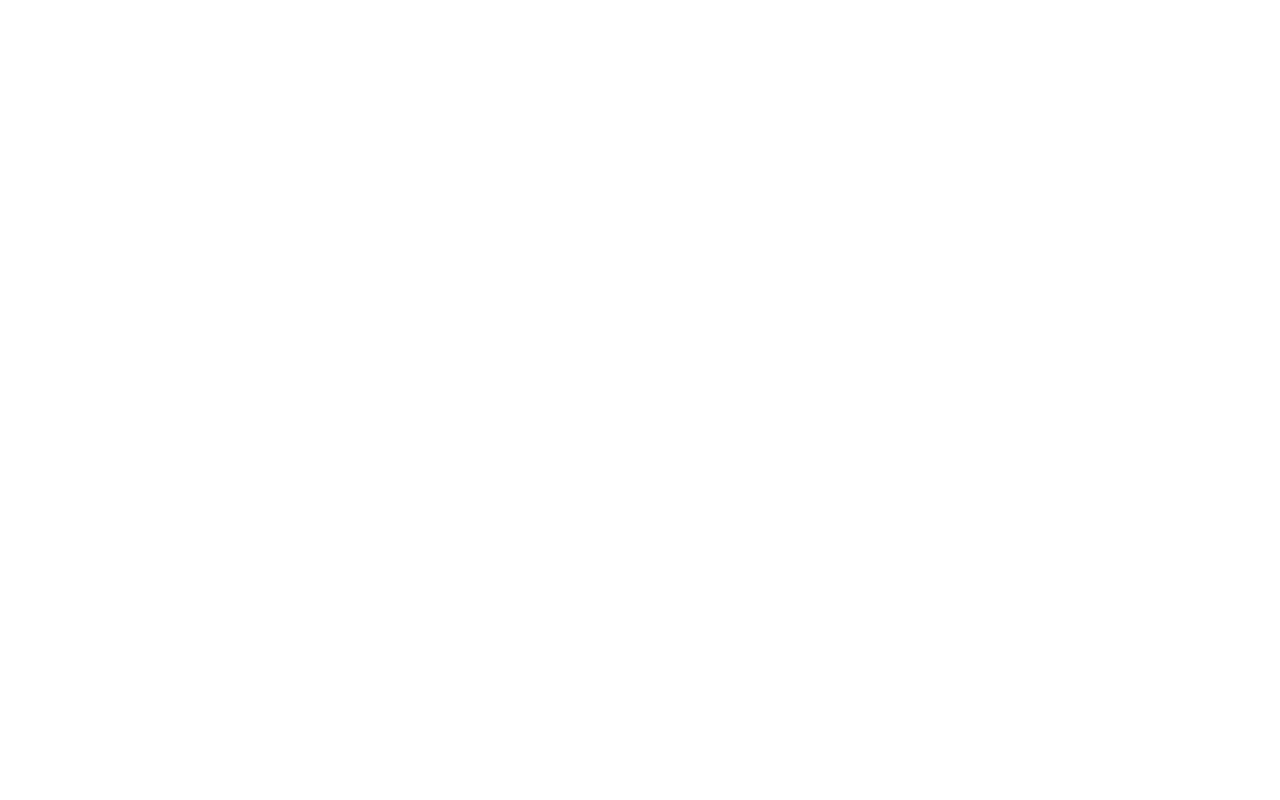
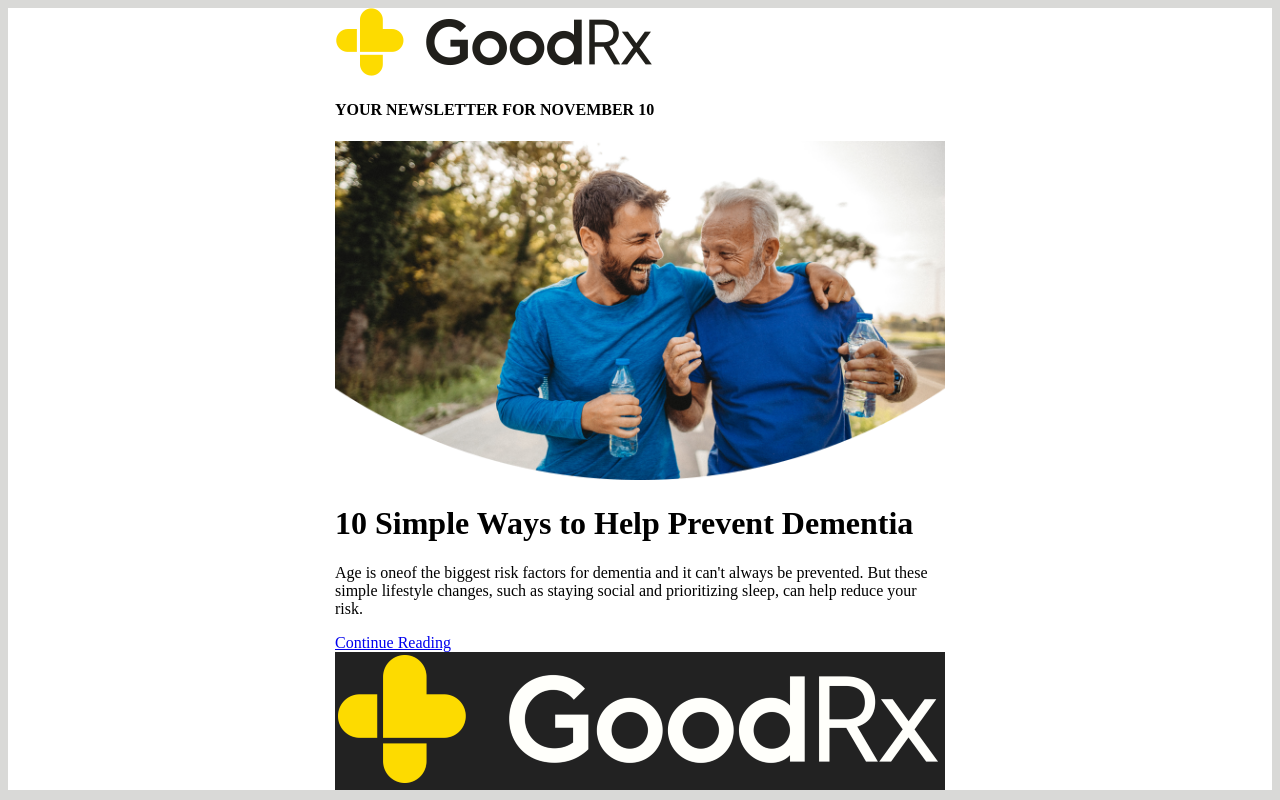
Before and after one commit to michellehoskins/newsletter_email, a plain HTML site: page src/index.html in a window 1280 px wide. Drawn offline with Linux system fonts and the light colour scheme.

Commit message:
Main rows in place

```diff
--- a/src/index.html
+++ b/src/index.html
@@ -6,7 +6,93 @@
     <meta name="viewport" content="width=device-width, initial-scale=1.0">
     <title>GoodRx Email</title>
 </head>
-<body>
+<body style="background: #D9D9D7">
+    <!-- start of htmlemail -->
+    <table style="background: #FFFFFF" class="main-table" width=100% align="center" cellspacing="0" cellpadding="0" border="0" >
+        <tr>
+            <td>
+                <!-- start of container -->
+                <table class="container" width="600" align="center" cellspacing="0" cellpadding="0" border="0">
+                    <!-- start of header -->
+                    <tr>
+                        <td>
+                            <img src="/public/img/goodrx-logo.png" alt="GoodRx Logo">
+                        </td>
+                    </tr>
+                    <!-- end of header -->
+                    <!-- start of subheader -->
+                    <tr>
+                        <td>
+                            <h4>YOUR NEWSLETTER FOR NOVEMBER 10</h4>
+                        </td>
+                    </tr>
+                    <!-- end of subheader -->
+                    <!-- start of header image -->
+                    <tr>
+                        <td>
+                            <img src="/public/img/header-img.png" alt="Header Image" style="width: 100%">
+                        </td>
+                    </tr>
+                    <!-- end of header image -->
+                    <!-- start of title -->
+                    <tr>
+                        <td>
+                            <h1>
+                                10 Simple Ways to Help Prevent Dementia
+                            </h1>
+                            <p>
+                                Age is oneof the biggest risk factors for dementia and it can't always be prevented. But these simple lifestyle changes, such as staying social and prioritizing sleep, can help reduce your risk.
+                            </p>
+                            <a href="#" target="_blank">Continue Reading</a>
+                        </td>
+                    </tr>
+                    <!-- end of title -->
+                    <!-- start of first row -->
+                    <tr>
+                        <td></td>
+                    </tr>
+                    <!-- end of first row -->
+                    <!-- start of second row -->
+                    <tr>
+                        <td></td>
+                    </tr>
+                    <!-- end of second row -->
+                    <!-- start of third row -->
+                    <tr>
+                        <td></td>
+                    </tr>
+                    <!-- end of third row -->
+                    <!-- start of fourth row -->
+                    <tr>
+                        <td></td>
+                    </tr>
+                    <!-- end of fourth row -->
+                    <!-- start of bottom -->
+                        <tr>
+                            <td></td>
+                        </tr>
+                    <!-- end of bottom -->
+                    <!-- start of footer -->
+                        <tr>
+                            <td style="background: #222222">
+                                <table>
+                                    <tr>
+                                        <td>
+                                            <img src="/public/img/goodrx-footer-logo.png" alt="GoodRx Light Logo">
+                                        </td>
+                                        <td>
 
+                                        </td>
+                                    </tr>
+                                </table>
+                            </td>
+                        </tr>
+                    <!-- end of footer -->
+                </table>
+                <!-- end of container -->
+            </td>
+        </tr>
+    </table>
+      <!-- end of htmlemail -->
 </body>
 </html>
```
Also changed, not shown: public/img/goodrx-footer-logo.png (added), public/img/header-img.png (added).
